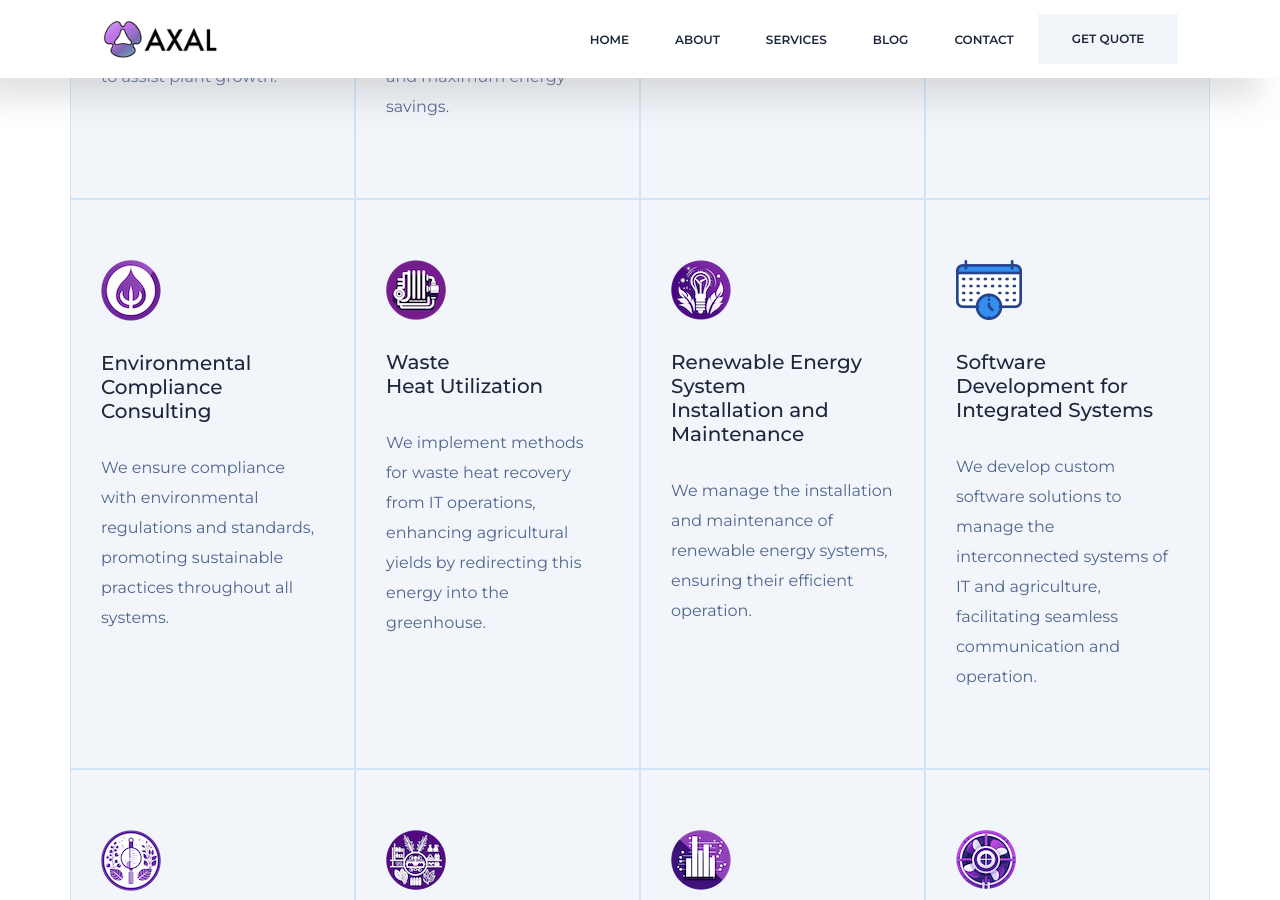
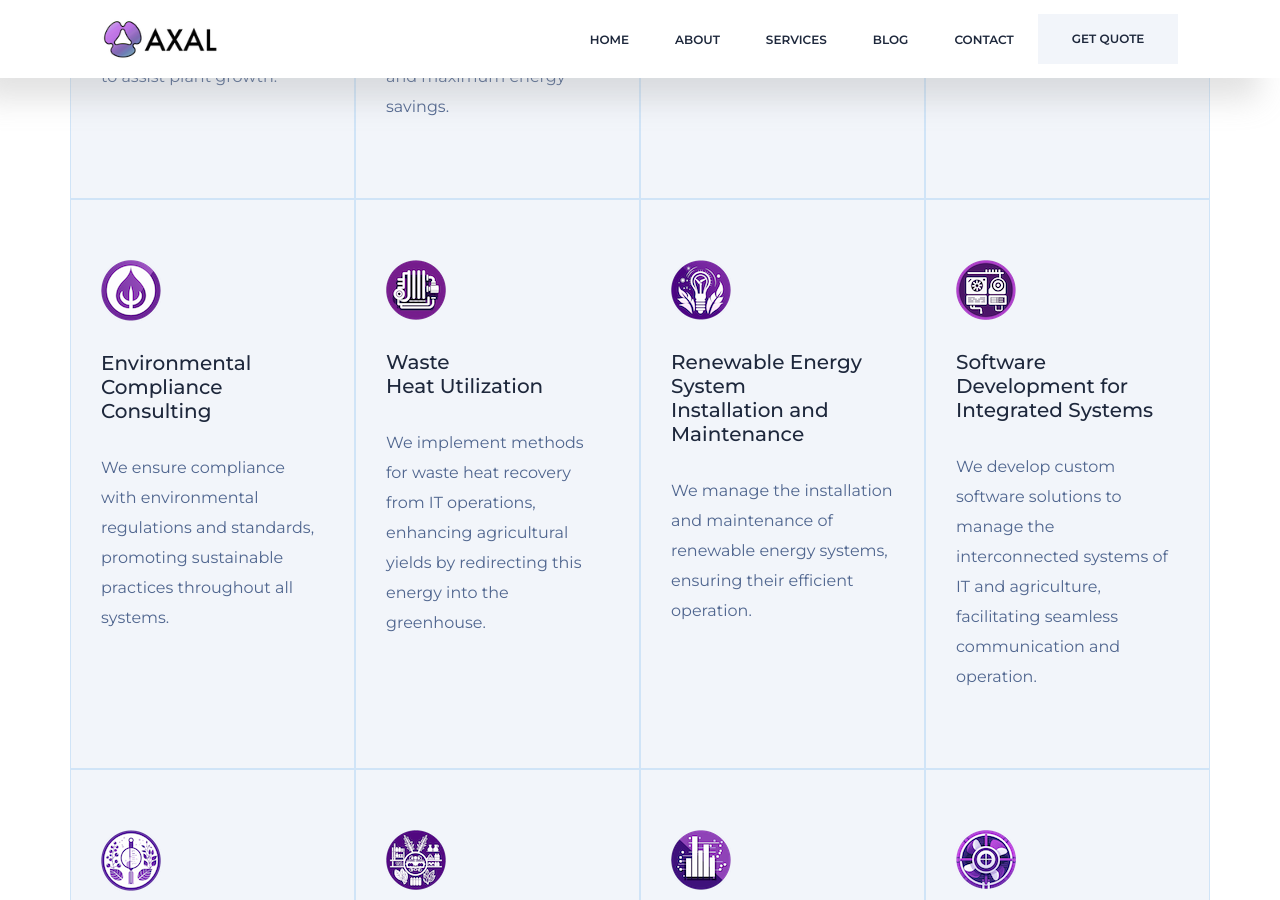
Before and after one commit to Tokenomic-org/test, a Jekyll site: the page built from services.html, in a window 1280 px wide and 900 px high, scrolled down 1755 px. Built offline with Jekyll 4.4.1, drawn with Linux system fonts in a browser that asks for light colours.

Commit message:
Update important_points.yml

```diff
--- a/_data/important_points.yml
+++ b/_data/important_points.yml
@@ -43,7 +43,7 @@
     icon: 'img/points/Renewable-Energy-System.png'
     description: ' We manage the installation and maintenance of renewable energy systems, ensuring their efficient operation. '
   - title: 'Software Development for Integrated Systems'
-    icon: 'img/points/i4.png'
+    icon: 'img/points/software.png'
     description: ' We develop custom software solutions to manage the interconnected systems of IT and agriculture, facilitating seamless communication and operation. '
   - title: 'Research and Development <br> in AgriTech'
     icon: 'img/points/research-dev.png'
@@ -64,7 +64,7 @@
     icon: 'img/points/supply-chain-m-v.png'
     description: ' We oversee the supply chain from seed to market, ensuring that vertically farmed produce reaches consumers effectively. '
   - title: 'Marketing and PR Services'
-    icon: 'img/points/i3.png'
+    icon: 'img/points/marketing.png'
     description: ' We use strategic marketing and public relations to showcase our innovative approach, illustrating the unique integration of IT and sustainable agriculture to potential clients and the public. '
   - title: 'Legal and Regulatory Advisory'
     icon: 'img/points/legal.png'
```
